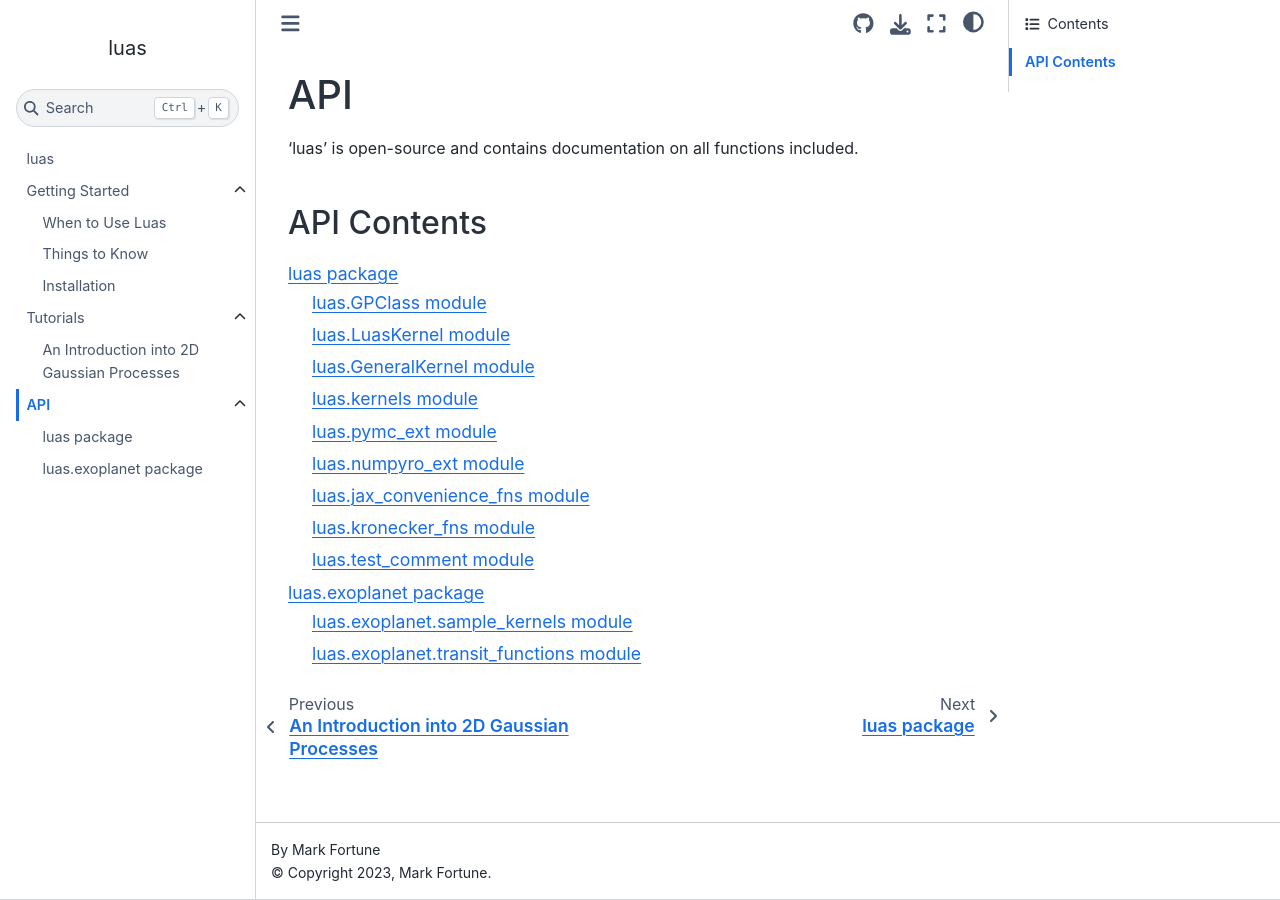
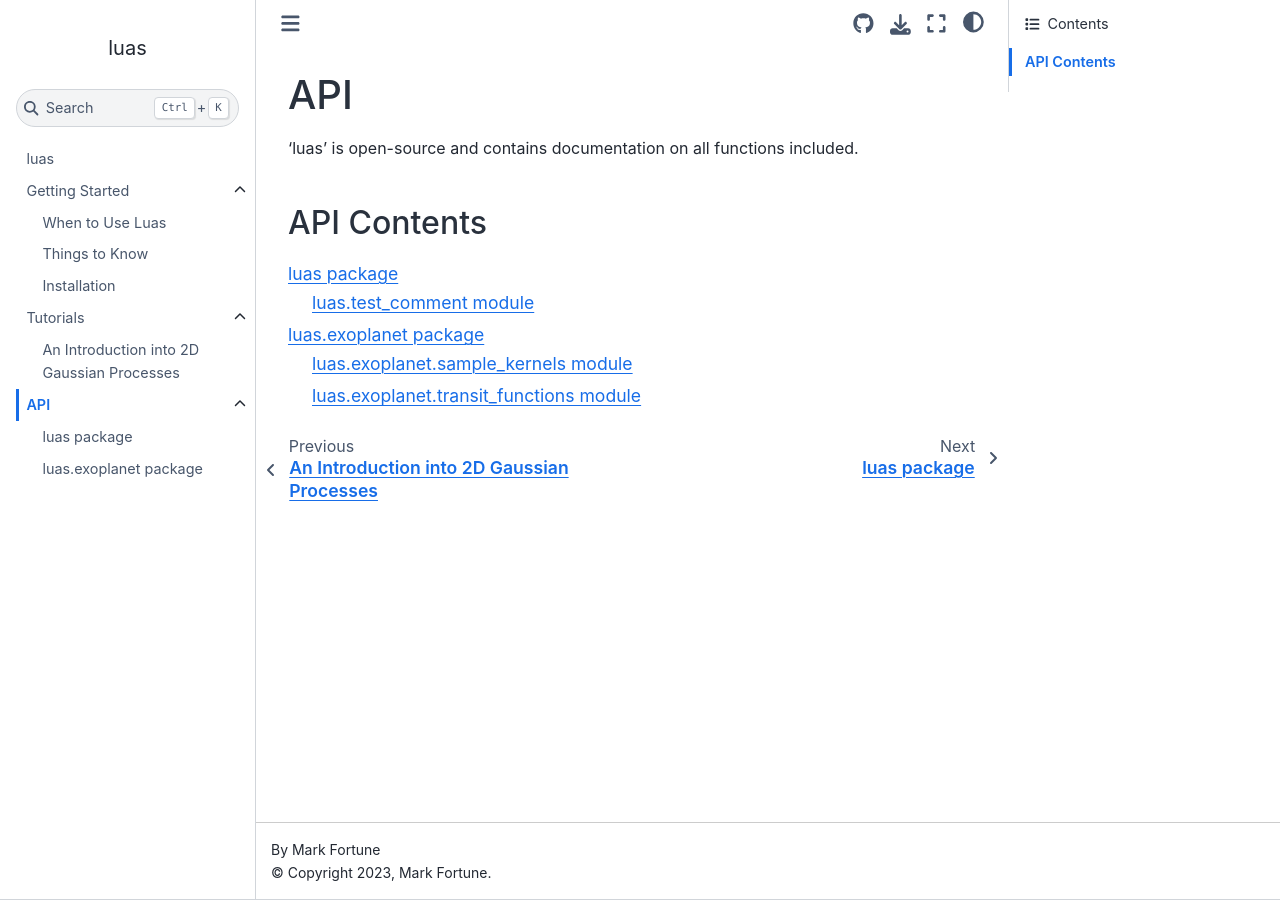
Before and after one commit to markfortune/luas, a Sphinx documentation site: the page built from docs/source/api.md, in a window 1280 px wide. Built offline with Sphinx 7.4.7 and the Sphinx Book theme 1.1.4, drawn with Linux system fonts in a browser that asks for light colours.

```diff
--- a/docs/source/luas.rst
+++ b/docs/source/luas.rst
@@ -1,69 +1,5 @@
 luas package
 ============
-
-luas.GPClass module
--------------------
-
-.. automodule:: luas.GPClass
-   :members:
-   :undoc-members:
-   :show-inheritance:
-
-luas.LuasKernel module
-----------------------
-
-.. automodule:: luas.LuasKernel
-   :members:
-   :undoc-members:
-   :show-inheritance:
-
-luas.GeneralKernel module
--------------------------
-
-.. automodule:: luas.GeneralKernel
-   :members:
-   :undoc-members:
-   :show-inheritance:
-
-luas.kernels module
------------------------------
-
-.. automodule:: luas.kernels
-   :members:
-   :undoc-members:
-   :show-inheritance:
-
-luas.pymc\_ext module
---------------------------------
-
-.. automodule:: luas.pymc_ext
-   :members:
-   :undoc-members:
-   :show-inheritance:
-
-luas.numpyro\_ext module
---------------------------------
-
-.. automodule:: luas.numpyro_ext
-   :members:
-   :undoc-members:
-   :show-inheritance:
-
-luas.jax\_convenience\_fns module
----------------------------------
-
-.. automodule:: luas.jax_convenience_fns
-   :members:
-   :undoc-members:
-   :show-inheritance:
-
-luas.kronecker\_fns module
---------------------------------
-
-.. automodule:: luas.kronecker_fns
-   :members:
-   :undoc-members:
-   :show-inheritance:
 
 luas.test\_comment module
 --------------------------------
```
Also changed, not shown: 8 other files.
